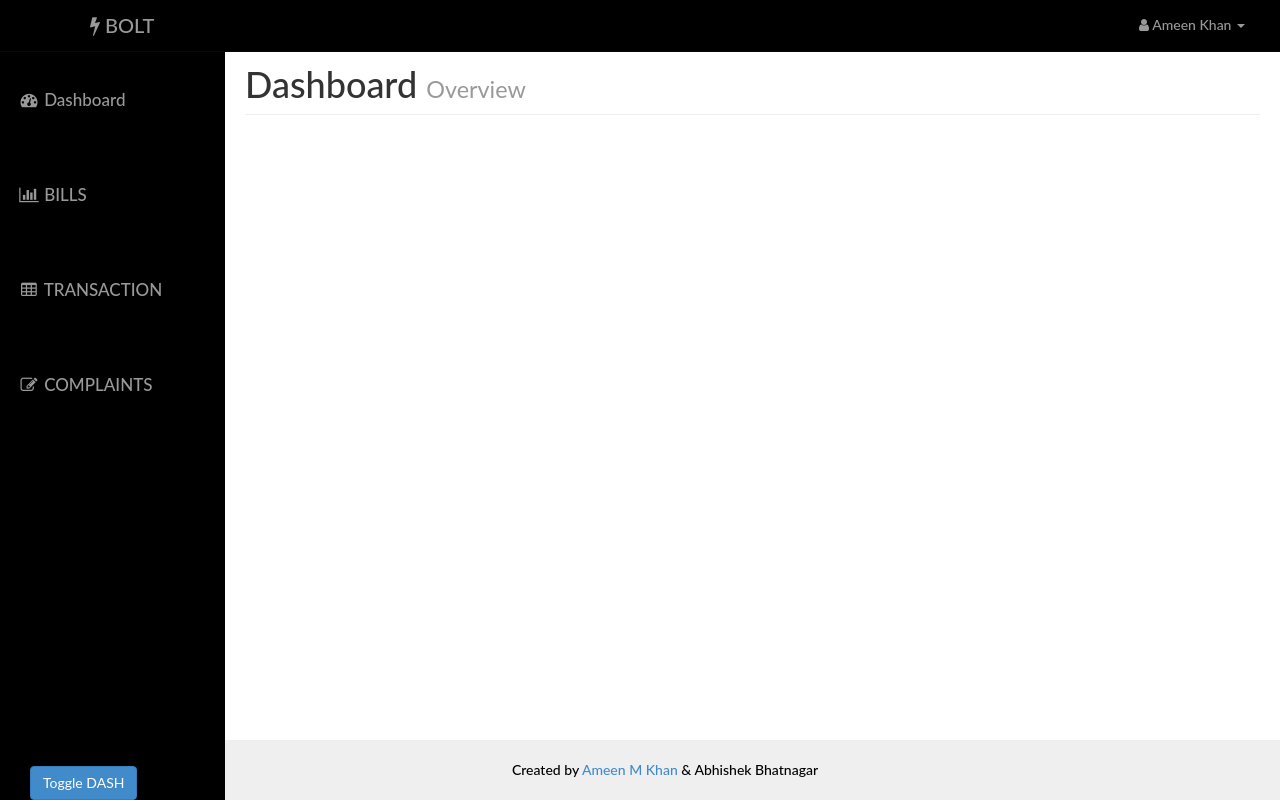
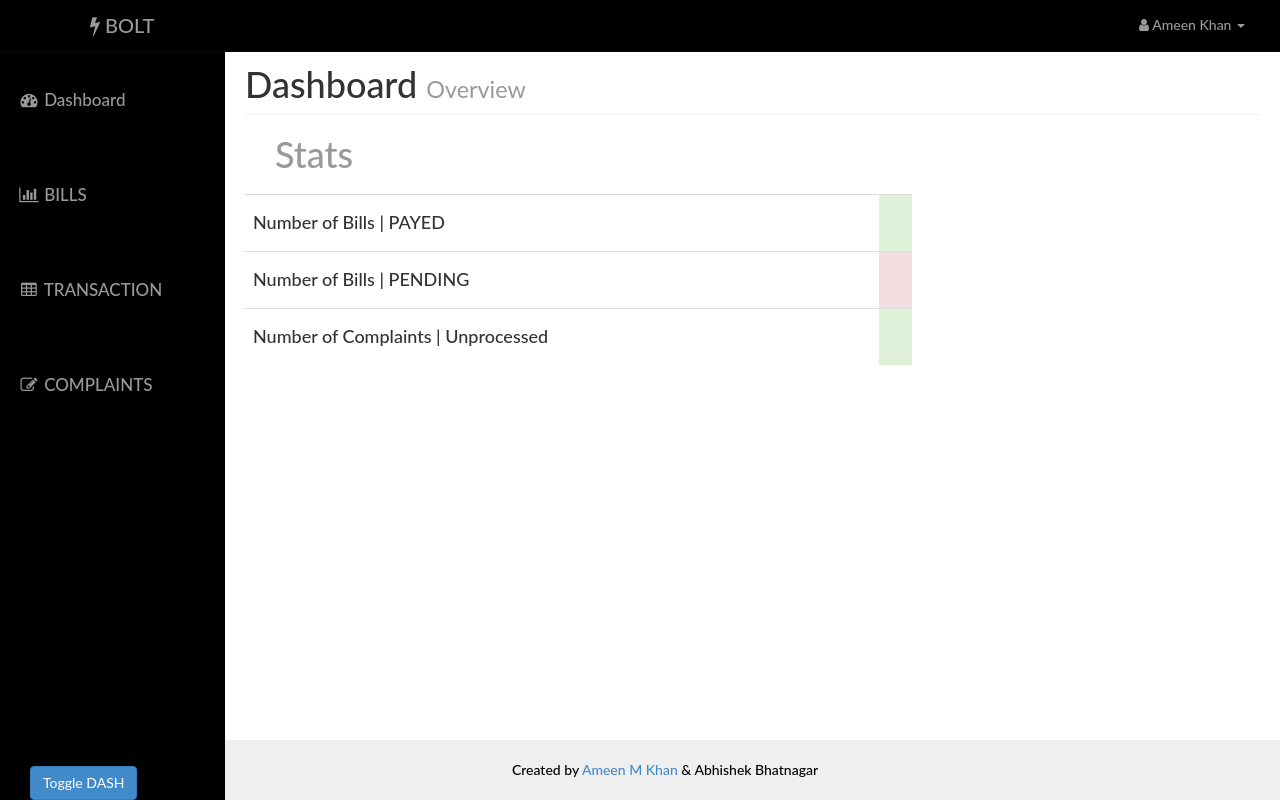
Before and after one commit to Vad-er/ebill-1, a PHP site: page /user/index.php in a window 1280 px wide. Run offline with PHP 8.4, Linux system fonts and the light colour scheme; a user stored in the database is signed in; data that the repository does not hold is empty; some libraries are stand-ins or nearby versions.

Commit message:
UI for user stats

```diff
--- a/user/index.php
+++ b/user/index.php
@@ -21,14 +21,66 @@
                             Dashboard
                             <small>Overview</small>
                         </h1>
-                      <!--   <?php
+                        <?php
                             require_once("../Includes/session.php");
                             require_once("../Includes/config.php");
-                            $uid = $_SESSION['uid'];
-                            $sql= " SELECT * FROM complaint where id='$uid' ";
-                            $result = mysqli_query($con,$sql);
-                            echo mysqli_num_rows($result);
-                        ?> -->
+                        ?>
+                        <!-- STATISTICS -->
+                        <h1 style="padding-left:30px;" class="text-muted text-centered">Stats</h1>
+                        <div class="row" style="margin-top: 20px;">
+                            <div class=".col-lg-3 col-xs-8">
+                            <?php
+                                // list($result1,$result2,$result3) = retrieve_admin_stats($_SESSION['aid']);
+                                // $row1 = mysqli_fetch_row($result1);
+                                // $row2 = mysqli_fetch_row($result2);
+                                // $row3 = mysqli_fetch_row($result3);
+                             ?>
+                                <table class="table  ">
+                                    <tbody>
+                                        <tr>
+                                            <td>
+                                                <h4>Number of Bills | PAYED</h4>
+                                            </td>
+                                            <td class="success">
+                                            <h4>
+                                                <?php
+                                                    // echo $row2[0];
+                                                ?>
+                                            </h4>
+                                            </td>
+                                        </tr>
+
+                                        <tr>
+                                            <td>
+                                                <h4>Number of Bills | PENDING</h4>
+                                            </td>
+                                            <td class="danger">
+                                                <h4>
+                                                    <?php
+                                                        // echo $row1[0];
+                                                    ?>
+                                                </h4>
+                                            </td>
+                                        </tr>
+
+                                        <tr>
+                                            <td>
+                                                <h4>Number of Complaints | Unprocessed</h4>
+                                            </td>
+                                            <td class="success">
+                                                <h4>
+                                                    <?php
+                                                        // echo $row3[0];
+                                                    ?>
+                                                </h4>
+
+                                            </td>
+                                        </tr>
+                                    </tbody>
+                                </table>
+                            </div> <!-- ./col-md-12 -->
+
+                        </div><!-- ./row -->
 
 
                     </div>
```
